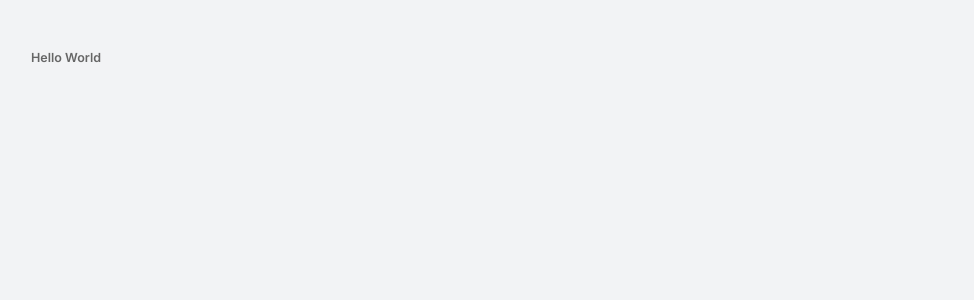
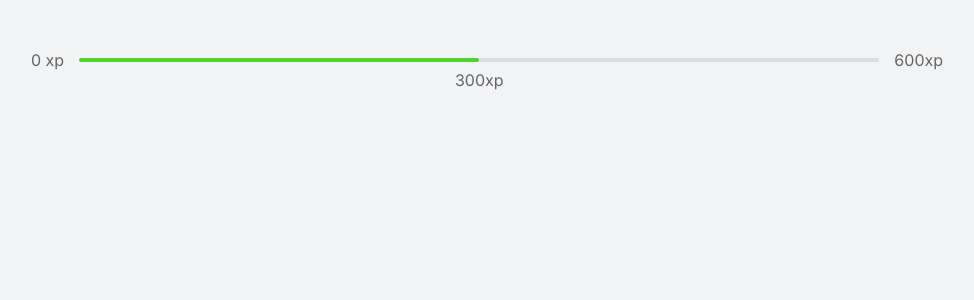
Before and after one commit to Gui-dev/node-next, a Next.js app in the folder web/: page / in a window 1280 px wide. Shown: the top 300 px of the page, without its empty margins (153-1127 px from the left). Built offline with nearby package versions, Linux system fonts and the light colour scheme.

Commit message:
feat: add component ExperienceBar

```diff
--- a/web/src/pages/_app.tsx
+++ b/web/src/pages/_app.tsx
@@ -1,10 +1,13 @@
 import { AppProps } from 'next/app'
+
 import GlobalStyle from './../styles/global'
+import { ExperienceBar } from './../components/ExperienceBar'
 
 export default function App ({ Component, pageProps }: AppProps) {
   return (
     <>
       <GlobalStyle />
+      <ExperienceBar />
       <Component { ...pageProps }/>
     </>
   )
--- a/web/src/pages/index.tsx
+++ b/web/src/pages/index.tsx
@@ -1,5 +1,5 @@
 export default function Home () {
   return (
-    <h1>Hello World</h1>
+    <></>
   )
 }
```
